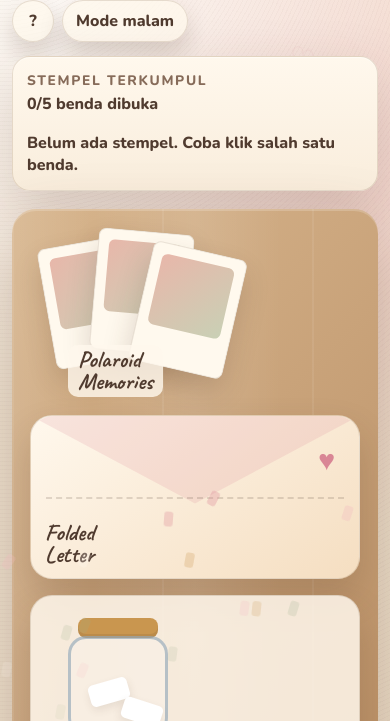
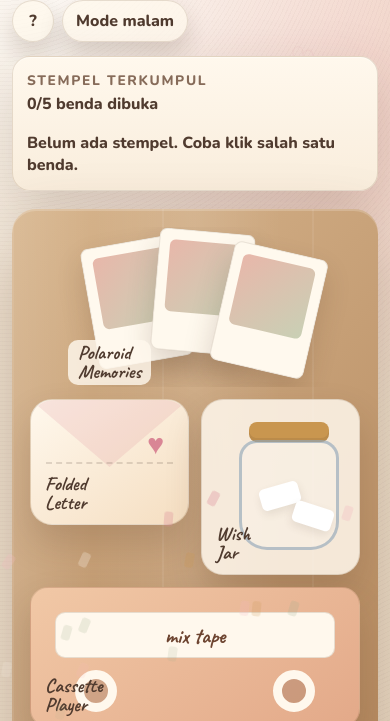
Before and after one commit to ansara17/duaempatjuni, a plain HTML site: page index.html in a window 390 px wide. Both pictures are taken after a click on the button "Mulai lihat-lihat ✨". Shown: the part 123-844 px from the top of the page. Drawn offline with nearby package versions, Linux system fonts and the light colour scheme.

Commit message:
Enhance mobile responsiveness for desk items
Added responsive styles for various items in mobile view.

```diff
--- a/css/style.css
+++ b/css/style.css
@@ -328,3 +328,103 @@ body.night .item-gift .opened-mark {
   color: #fff7ed !important;
   border-color: #fff7ed !important;
 }
+/* PATCH: bentuk benda lebih variatif di HP */
+@media (max-width: 900px) {
+  .desk-board {
+    display: grid !important;
+    grid-template-columns: repeat(2, minmax(0, 1fr)) !important;
+    gap: 14px !important;
+    align-items: start !important;
+  }
+
+  .desk-item {
+    min-width: 0 !important;
+    min-height: 0 !important;
+    width: 100% !important;
+    padding: 12px !important;
+    overflow: hidden !important;
+  }
+
+  .item-title {
+    font-size: clamp(1.08rem, 5vw, 1.35rem) !important;
+  }
+
+  .opened-mark {
+    font-size: .88rem !important;
+    right: 8px !important;
+    top: 7px !important;
+  }
+
+  .item-polaroid {
+    grid-column: span 2 !important;
+    height: 160px !important;
+  }
+
+  .item-letter {
+    height: 128px !important;
+  }
+
+  .item-jar {
+    height: 178px !important;
+  }
+
+  .item-cassette {
+    grid-column: span 2 !important;
+    height: 140px !important;
+  }
+
+  .item-passport {
+    height: 210px !important;
+  }
+
+  .item-gift {
+    grid-column: span 2 !important;
+    height: 158px !important;
+  }
+}
+
+@media (max-width: 560px) {
+  .desk-board {
+    grid-template-columns: repeat(2, minmax(0, 1fr)) !important;
+    border-radius: 24px !important;
+    gap: 12px !important;
+  }
+
+  .item-polaroid,
+  .item-cassette,
+  .item-gift {
+    grid-column: 1 / 3 !important;
+  }
+
+  .item-letter {
+    height: 126px !important;
+  }
+
+  .item-jar {
+    height: 176px !important;
+  }
+
+  .item-passport {
+    height: 205px !important;
+  }
+
+  .item-gift {
+    height: 154px !important;
+  }
+
+  .mini-polaroid {
+    transform-origin: center;
+  }
+
+  .mini-polaroid.p1 {
+    left: 18%;
+  }
+
+  .mini-polaroid.p2 {
+    left: 38%;
+  }
+
+  .mini-polaroid.p3 {
+    left: 58%;
+  }
+}
```
